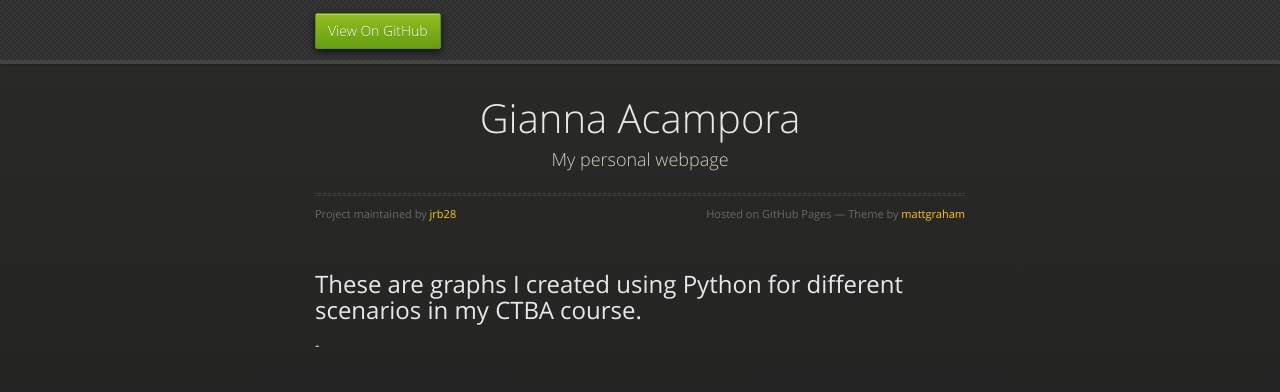
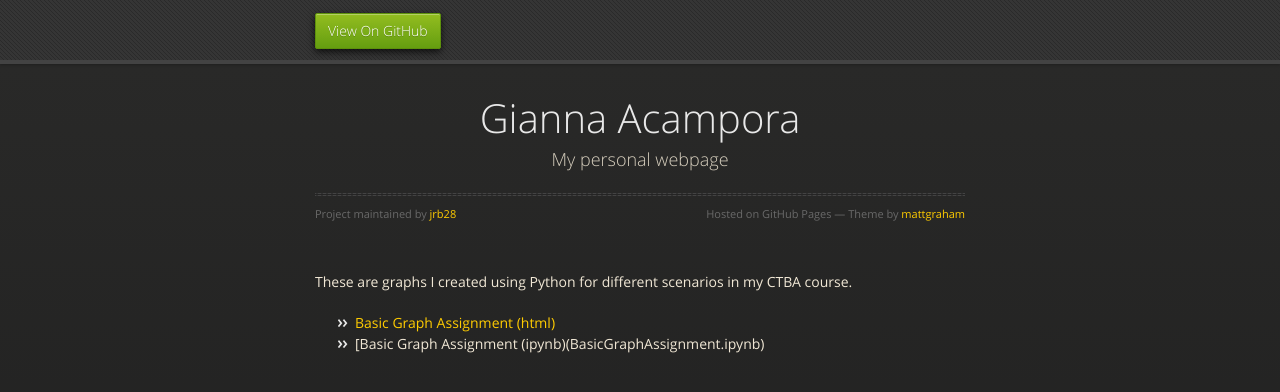
Before and after one commit to jrb28/gacampora.github.io, a Jekyll site: the page built from graphing/index.md, in a window 1280 px wide. Shown: the top 392 px of the page. Built offline with Jekyll 4.4.1, drawn with Linux system fonts in a browser that asks for light colours; our own code applies the rules of GitHub Pages for plain Markdown files.

Commit message:
Update index.md

```diff
--- a/graphing/index.md
+++ b/graphing/index.md
@@ -3,5 +3,5 @@ title: Graphing with Python
 description: Course Content
 ---
 These are graphs I created using Python for different scenarios in my CTBA course.
--
--
+- [Basic Graph Assignment (html)](BasicGraphAssignment.html)
+- [Basic Graph Assignment (ipynb)(BasicGraphAssignment.ipynb)
```
